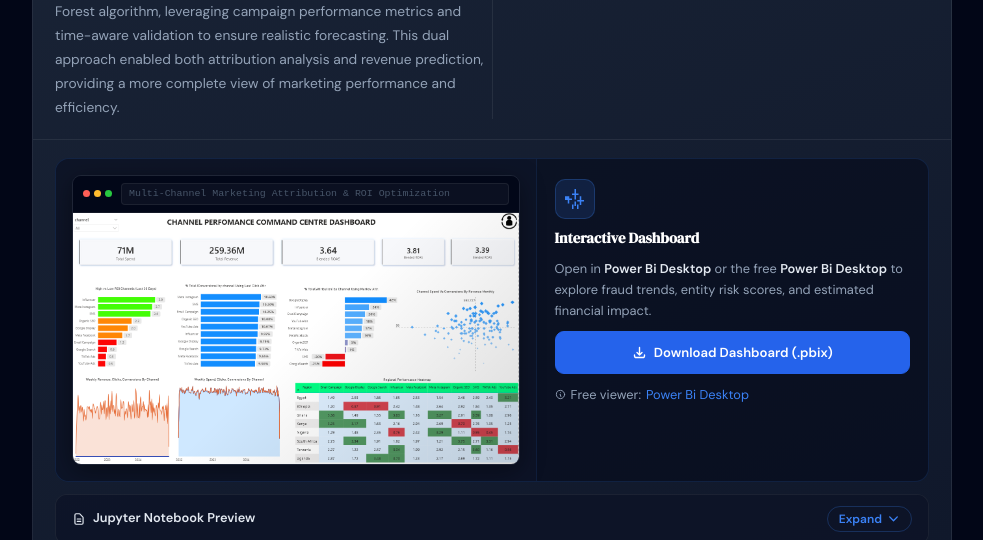
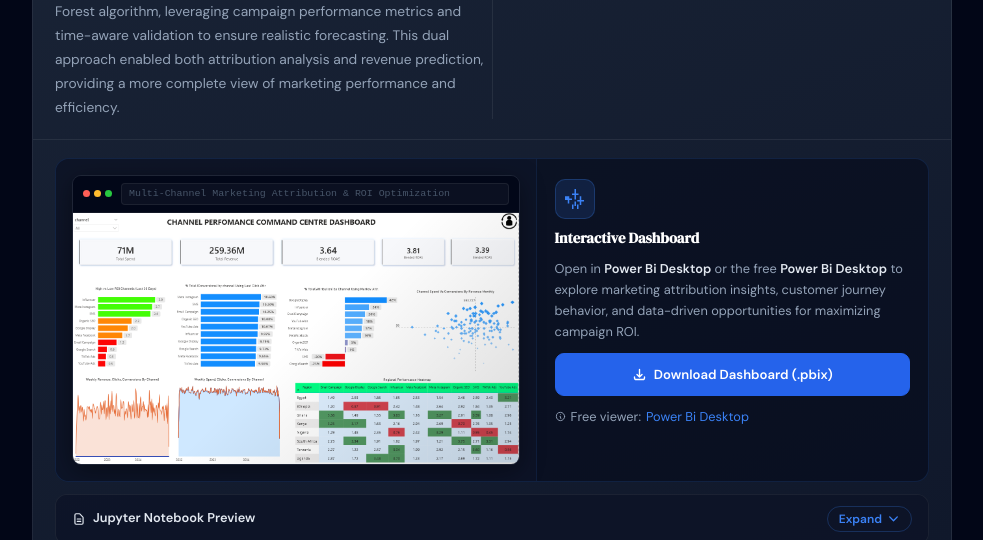
Before and after one commit to timmaina-devhub/timmaina-devhub.github.io, a Jekyll site: the page built from projects.html, in a window 1280 px wide and 900 px high, scrolled down 4487 px, cut to the strip 0-540 px from the top of the window. Shown: the whole strip, without its empty margins (148-1131 px from the left). Built offline with Jekyll 4.4.1, drawn with Linux system fonts in a browser that asks for light colours.

Commit message:
Update projects.html

```diff
--- a/projects.html
+++ b/projects.html
@@ -515,7 +515,7 @@ title: Projects
             <svg width="24" height="24" viewBox="0 0 24 24" fill="currentColor"><path d="M11.5 2v4.5H9V8h2.5v4.5H13V8h2.5V6.5H13V2zm5.25 7.25V13h-2.5v1.5h2.5V18h1.5v-3.5H21V13h-2.75V9.25zM2 9.25V13h2.75v3.5h1.5V13H9V11.5H6.25V9.25zm9.5 5.25V19h1.5v-4.5H13zM9 17.5V22h1.5v-4.5zm5 0V22h1.5v-4.5z"/></svg>
           </div>
           <h4>Interactive Dashboard</h4>
-          <p>Open in <strong>Power Bi Desktop</strong> or the free <strong>Power Bi Desktop</strong> to explore fraud trends, entity risk scores, and estimated financial impact.</p>
+          <p>Open in <strong>Power Bi Desktop</strong> or the free <strong>Power Bi Desktop</strong> to explore marketing attribution insights, customer journey behavior, and data-driven opportunities for maximizing campaign ROI.</p>
           <a href="https://github.com/timmaina-devhub/Multi-Channel-Marketing-Attribution-ROI-Optimization/releases/download/v1.0/c3_marketing_visualization.pbix"
              class="btn-dl" id="dl-4">
 
```
